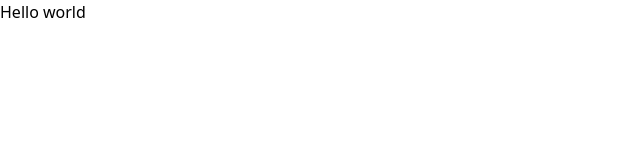
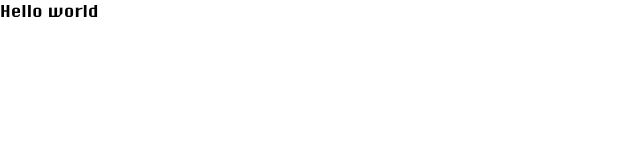
Before and after one commit to smartcrash/pathfinding-visualizer, a Preact app: page / in a window 1280 px wide. Shown: the top 160 px of the page, without its empty margins (0-640 px from the left). Built offline with nearby package versions, Linux system fonts and the light colour scheme.

Commit message:
Add `Chicago FLF` font

```diff
--- a/src/index.css
+++ b/src/index.css
@@ -1,3 +1,11 @@
 @tailwind base;
 @tailwind components;
 @tailwind utilities;
+
+@font-face {
+  font-family: 'Chicago FLF';
+  src: url('./fonts/ChicagoFLF.woff2') format('woff2'),
+    url('./fonts/ChicagoFLF.woff') format('woff');
+  font-weight: normal;
+  font-style: normal;
+}
--- a/tailwind.config.js
+++ b/tailwind.config.js
@@ -5,6 +5,10 @@ module.exports = {
   },
   purge: [],
   theme: {
+    fontFamily: {
+      sans: ['Chicago FLF', 'serif'],
+      serif: ['Chicago FLF', 'serif'],
+    },
     extend: {},
   },
   variants: {},
```
Also changed, not shown: src/fonts/ChicagoFLF.woff (added), src/fonts/ChicagoFLF.woff2 (added).
